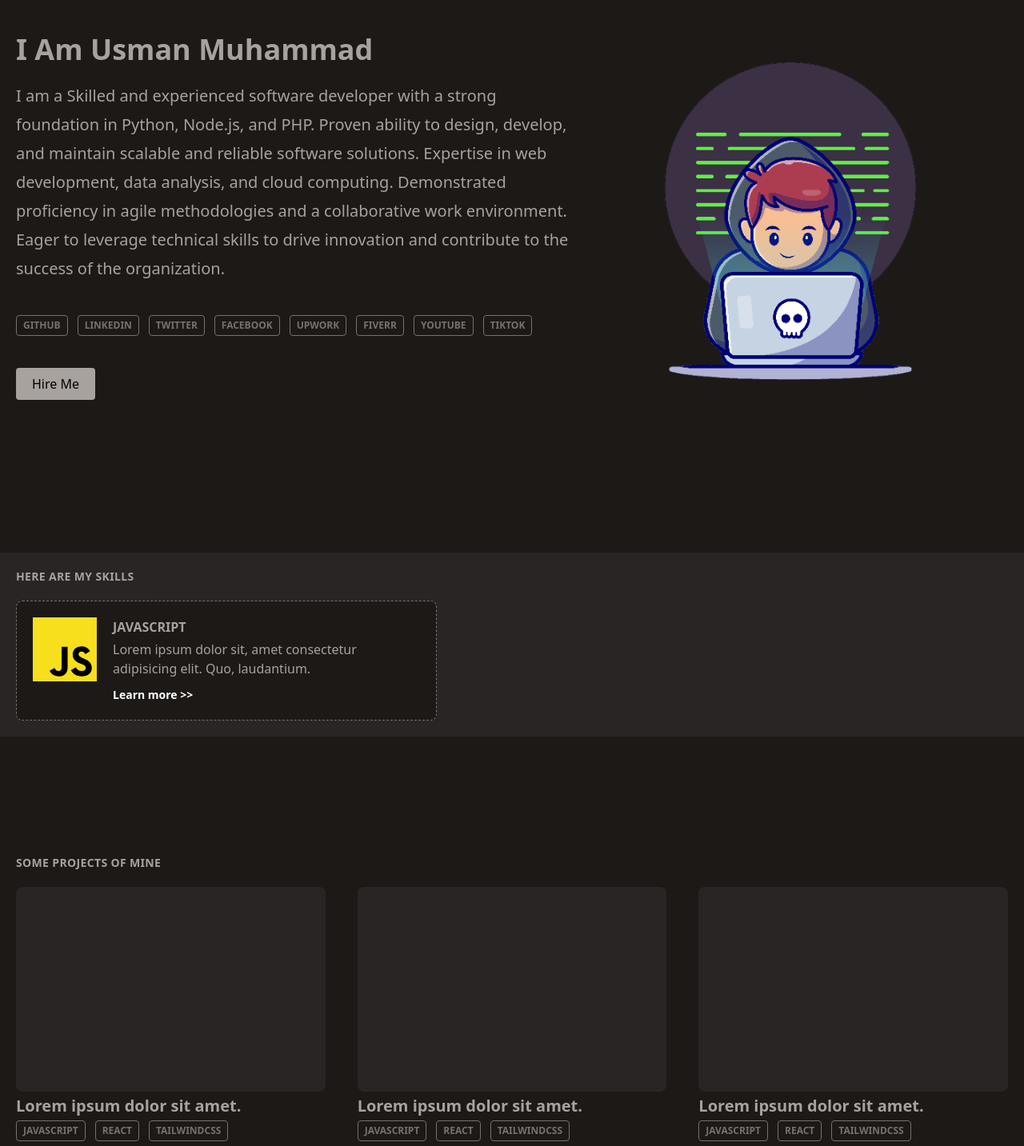
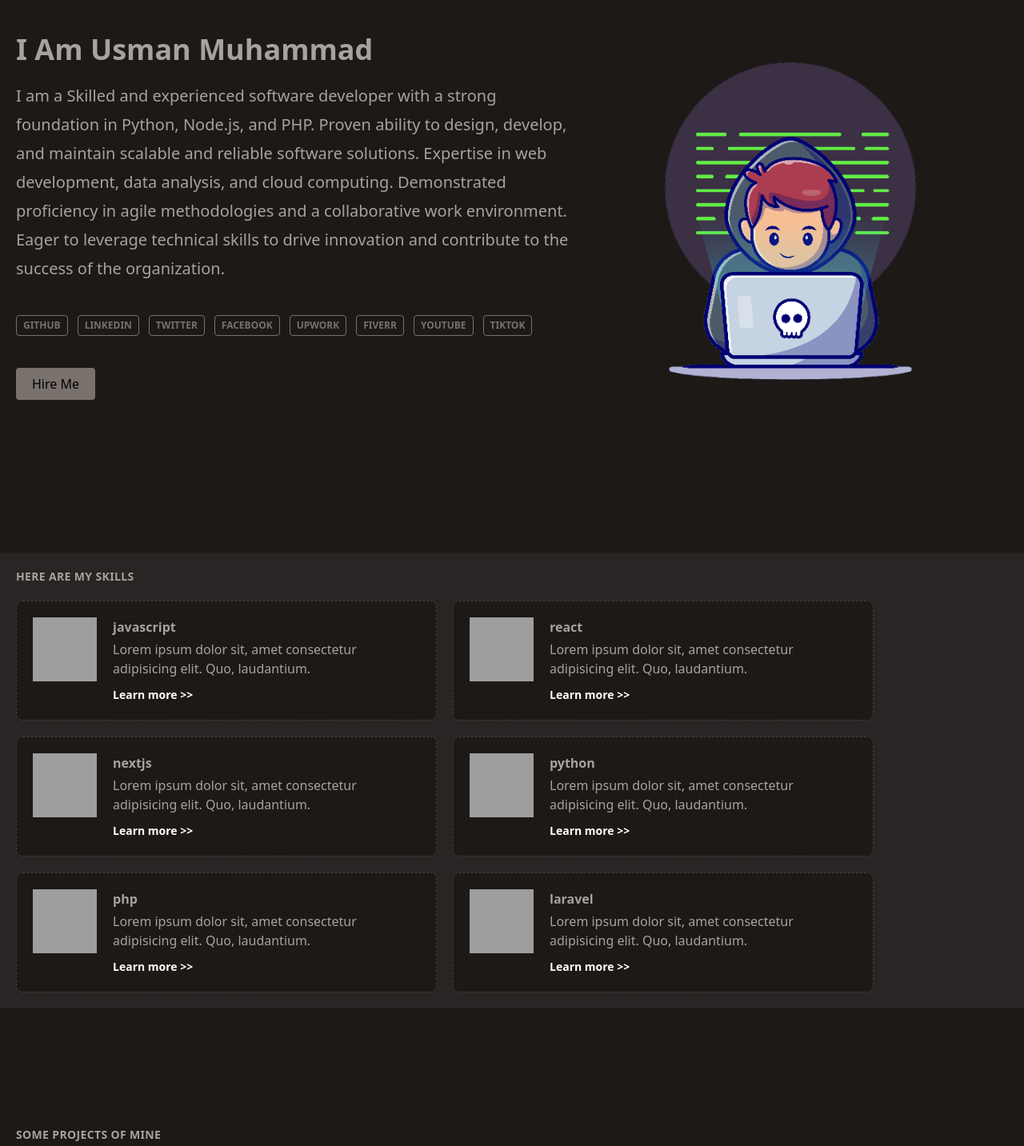
Before and after one commit to usmaarn/portfolio, a Flask app: page / in a window 1280 px wide. Shown: the part 85-1518 px from the top of the page at 80% size. Run offline with Flask 3, Linux system fonts and the light colour scheme; grey boxes are pictures that could not be loaded.

Commit message:
2024-03-27 11:53:27.721126 - 9e3b0ec5-77a7-43dd-b4f3-a8ca32eb1dc7

```diff
--- a/portfolio/static/css/app.css
+++ b/portfolio/static/css/app.css
@@ -742,6 +742,10 @@ video {
   height: 100vh;
 }
 
+.h-12 {
+  height: 3rem;
+}
+
 .min-h-screen {
   min-height: 100vh;
 }
@@ -768,6 +772,10 @@ video {
 
 .w-screen {
   width: 100vw;
+}
+
+.w-12 {
+  width: 3rem;
 }
 
 .max-w-screen-md {
@@ -878,6 +886,11 @@ video {
 .bg-stone-500 {
   --tw-bg-opacity: 1;
   background-color: rgb(120 113 108 / var(--tw-bg-opacity));
+}
+
+.bg-stone-600 {
+  --tw-bg-opacity: 1;
+  background-color: rgb(87 83 78 / var(--tw-bg-opacity));
 }
 
 .p-5 {
@@ -991,6 +1004,11 @@ video {
   color: rgb(28 25 23 / var(--tw-text-opacity));
 }
 
+.text-zinc-800 {
+  --tw-text-opacity: 1;
+  color: rgb(39 39 42 / var(--tw-text-opacity));
+}
+
 .hover\:bg-stone-500:hover {
   --tw-bg-opacity: 1;
   background-color: rgb(120 113 108 / var(--tw-bg-opacity));
@@ -1040,12 +1058,20 @@ video {
     display: none;
   }
 
+  .md\:h-20 {
+    height: 5rem;
+  }
+
   .md\:max-h-\[600px\] {
     max-height: 600px;
   }
 
   .md\:w-auto {
     width: auto;
+  }
+
+  .md\:w-20 {
+    width: 5rem;
   }
 
   .md\:grid-cols-2 {
@@ -1104,4 +1130,9 @@ video {
     --tw-text-opacity: 1;
     color: rgb(168 162 158 / var(--tw-text-opacity));
   }
+
+  .dark\:text-zinc-400 {
+    --tw-text-opacity: 1;
+    color: rgb(161 161 170 / var(--tw-text-opacity));
+  }
 }
--- a/portfolio/templates/layouts/navbar.html
+++ b/portfolio/templates/layouts/navbar.html
@@ -1,15 +1,20 @@
 <nav class="fixed top-0 left-0 w-full bg-stone-800 h-14 border-b border-stone-700">
-    <div class="replative p-5 md:p-0 h-full max-w-screen-xl mx-auto flex items-center gap-5">
+    <div class="replative p-5 md:p-0 h-full max-w-screen-xl mx-auto flex items-center gap-5" x-data="{open: false}" @click.outside="open=false">
         <a class="font-bold text-stone-400 text-lg z-20" href="/">Dev Usman</a>
 
-        <button class="ml-auto md:hidden z-20">
-            <svg class="w-6 h-6 text-stone-800 dark:text-stone-400" aria-hidden="true"
+        <button class="ml-auto md:hidden z-20" @click="open=!open">
+            <svg x-show="!open" class="w-6 h-6 text-stone-800 dark:text-stone-400" aria-hidden="true"
                 xmlns="http://www.w3.org/2000/svg" width="24" height="24" fill="none" viewBox="0 0 24 24">
                 <path stroke="currentColor" stroke-linecap="round" stroke-width="2" d="M5 7h14M5 12h14M5 17h14" />
             </svg>
+            <svg x-show="open" class="w-6 h-6 text-zinc-800 dark:text-zinc-400" aria-hidden="true" xmlns="http://www.w3.org/2000/svg" width="24"
+                height="24" fill="none" viewBox="0 0 24 24">
+                <path stroke="currentColor" stroke-linecap="round" stroke-linejoin="round" stroke-width="2"
+                    d="M6 18 17.94 6M18 18 6.06 6" />
+            </svg>
         </button>
 
-        <ul
+        <ul :class="open ? '' : 'hidden'"
             class="ml-auto absolute top-full left-0 w-full bg-stone-800 p-5 md:bg-inherit md:p-0 md:static md:w-auto md:flex items-center gap-5">
             {% for page in ['About', 'projects', 'skills', 'blogs', 'contact'] %}
             <li><a href="#"
--- a/portfolio/templates/parts/home/header.html
+++ b/portfolio/templates/parts/home/header.html
@@ -21,7 +21,7 @@
             {% endfor %}
         </div>
 
-        <button class="px-5 bg-stone-400 text-black py-2 rounded font-normal">Hire Me</button>
+        <button class="px-5 bg-stone-500 text-black py-2 rounded font-normal">Hire Me</button>
     </div>
 
     <div class="hidden md:block">
--- a/portfolio/templates/parts/home/skills.html
+++ b/portfolio/templates/parts/home/skills.html
@@ -2,11 +2,12 @@
     <h3 class="heading">Here are my skills</h3>
 
     <div class="flex flex-wrap gap-5">
-        <div class="p-5 rounded-lg bg-stone-900 border border-dashed border-stone-500 flex gap-5 flex-wrap">
-            <img src="{{ url_for('static', filename='icons/js.svg')}}" class="object-fit w-20 h-20"
+       {% for skill in ['javascript', 'react', 'nextjs', 'python', 'php', 'laravel'] %}
+            <div class="p-5 rounded-lg bg-stone-900 border border-dashed border-stone-700 flex gap-5">
+                <img src="{{ url_for('static', filename='icons/{{skill}}.svg')}}" class="object-fit w-12 h-12 md:w-20 md:h-20"
                     alt="Javascript Image" />
                 <div class="">
-                <h3 class="mb-1 font-bold">JAVASCRIPT</h3>
+                    <h3 class="mb-1 font-bold">{{skill}}</h3>
                     <p class="max-w-sm font-light mb-2">
                         Lorem ipsum dolor sit, amet consectetur adipisicing elit. Quo,
                         laudantium.
@@ -14,5 +15,6 @@
                     <a class="text-sm text-white hover:underline" href="#">Learn more >></a>
                 </div>
             </div>
+       {% endfor %}
     </div>
 </section>
```
Lines whose indentation alone changed are shown as unchanged.
